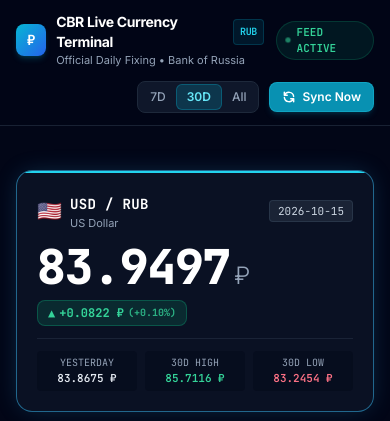
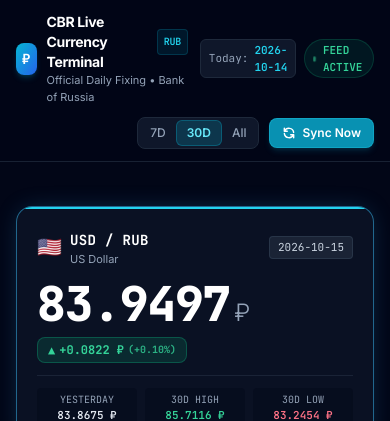
Before and after one commit to ho3einalik/price-chart, a FastAPI app: page / in a window 390 px wide. Shown: the top 421 px of the page. Run offline with FastAPI, Linux system fonts and the light colour scheme; data comes from the database, SQL or seed files in the repository; some libraries are stand-ins or nearby versions.

Commit message:
feat(ui): display real calendar today date in header independent of CBR fixing date

```diff
--- a/app/main.py
+++ b/app/main.py
@@ -108,7 +108,12 @@
 @app.get("/", response_class=HTMLResponse)
 async def serve_dashboard(request: Request):
     """Renders the main institutional dark mode dashboard."""
-    return templates.TemplateResponse(request=request, name="index.html")
+    real_today = date.today().strftime("%Y-%m-%d")
+    return templates.TemplateResponse(
+        request=request,
+        name="index.html",
+        context={"real_today": real_today}
+    )
 
 
 @app.get("/api/dashboard-data")
@@ -130,6 +135,7 @@
 
     data = get_dashboard_data(parsed_days)
     data["backfill_status"] = backfill_state
+    data["real_today"] = date.today().strftime("%Y-%m-%d")
     return JSONResponse(content=data)
 
 
--- a/app/templates/index.html
+++ b/app/templates/index.html
@@ -115,10 +115,16 @@
           </div>
         </div>
 
-        <!-- Live Status Pill (Mobile) -->
-        <div class="flex md:hidden items-center gap-1.5 px-2 py-0.5 rounded-full bg-emerald-500/10 border border-emerald-500/20 text-emerald-400 text-[11px]">
-          <span class="w-1.5 h-1.5 rounded-full bg-emerald-400 animate-pulse-dot"></span>
-          <span class="font-mono font-semibold">FEED ACTIVE</span>
+        <!-- Live Status Pill & Real Date (Mobile) -->
+        <div class="flex md:hidden items-center gap-2">
+          <div class="flex items-center gap-1.5 px-2 py-0.5 rounded-md bg-slate-900 border border-slate-800 text-[11px] font-mono" title="Real Calendar Date">
+            <span class="text-slate-400">Today:</span>
+            <span id="badge-real-today-mobile" class="text-cyan-400 font-semibold">{{ real_today if real_today else '--' }}</span>
+          </div>
+          <div class="flex items-center gap-1.5 px-2 py-0.5 rounded-full bg-emerald-500/10 border border-emerald-500/20 text-emerald-400 text-[11px]">
+            <span class="w-1.5 h-1.5 rounded-full bg-emerald-400 animate-pulse-dot"></span>
+            <span class="font-mono font-semibold">FEED ACTIVE</span>
+          </div>
         </div>
       </div>
 
@@ -127,8 +133,17 @@
 
         <!-- Live Status Badges (Desktop) -->
         <div class="hidden sm:flex items-center gap-2 text-xs">
+          <!-- Real Calendar Today Badge -->
+          <div class="flex items-center gap-1.5 px-2.5 py-1.5 rounded-lg bg-slate-900 border border-slate-800 text-slate-300" title="Real Calendar Date (Not Bank of Russia fixing date)">
+            <svg class="w-3.5 h-3.5 text-cyan-400" fill="none" stroke="currentColor" viewBox="0 0 24 24">
+              <path stroke-linecap="round" stroke-linejoin="round" stroke-width="2" d="M8 7V3m8 4V3m-9 8h10M5 21h14a2 2 0 002-2V7a2 2 0 00-2-2H5a2 2 0 00-2 2v12a2 2 0 002 2z"></path>
+            </svg>
+            <span class="text-slate-400 font-medium">Today:</span>
+            <span id="badge-real-today" class="font-mono font-semibold text-cyan-300">{{ real_today if real_today else '--' }}</span>
+          </div>
+
           <!-- Moscow 18:15 Auto-Sync Badge -->
-          <div class="flex items-center gap-1.5 px-2.5 py-1.5 rounded-lg bg-slate-900 border border-slate-800 text-slate-300" title="Scheduled to automatically update every day at 18:15 (6:15 PM) Moscow Time (MSK / UTC+3)">
+          <div class="hidden lg:flex items-center gap-1.5 px-2.5 py-1.5 rounded-lg bg-slate-900 border border-slate-800 text-slate-300" title="Scheduled to automatically update every day at 18:15 (6:15 PM) Moscow Time (MSK / UTC+3)">
             <span class="w-2 h-2 rounded-full bg-emerald-400 animate-pulse-dot"></span>
             <span class="text-slate-400">Auto-Sync:</span>
             <span class="font-mono font-medium text-slate-200">Daily @ 18:15 MSK</span>
@@ -804,7 +819,10 @@
           updateFocusedChart();
         }
 
-        // Header Last Synced
+        // Header Last Synced & Real Today Date
+        if (dashboardPayload.real_today) {
+          updateRealTodayBadge(dashboardPayload.real_today);
+        }
         if (dashboardPayload.last_synced) {
           const syncDate = new Date(dashboardPayload.last_synced);
           document.getElementById('badge-last-synced').textContent = syncDate.toLocaleTimeString([], { hour: '2-digit', minute: '2-digit' });
@@ -972,14 +990,42 @@
       showToast('CSV downloaded');
     }
 
+    // Update Real Calendar Today Badge
+    function updateRealTodayBadge(serverToday) {
+      let dateStr = serverToday;
+      let weekday = '';
+      if (dateStr) {
+        const parts = dateStr.split('-');
+        if (parts.length === 3) {
+          const d = new Date(parseInt(parts[0]), parseInt(parts[1]) - 1, parseInt(parts[2]));
+          weekday = d.toLocaleDateString('en-US', { weekday: 'short' });
+        }
+      } else {
+        const now = new Date();
+        const year = now.getFullYear();
+        const month = String(now.getMonth() + 1).padStart(2, '0');
+        const day = String(now.getDate()).padStart(2, '0');
+        dateStr = `${year}-${month}-${day}`;
+        weekday = now.toLocaleDateString('en-US', { weekday: 'short' });
+      }
+
+      const el = document.getElementById('badge-real-today');
+      if (el) el.textContent = weekday ? `${dateStr} (${weekday})` : dateStr;
+
+      const elMobile = document.getElementById('badge-real-today-mobile');
+      if (elMobile) elMobile.textContent = dateStr;
+    }
+
     // On Document Ready
     document.addEventListener('DOMContentLoaded', () => {
+      updateRealTodayBadge();
       initCharts();
       selectCurrency('USD');
       loadDashboardData();
 
       // Background periodic check every 60 seconds
       setInterval(loadDashboardData, 60000);
+      setInterval(updateRealTodayBadge, 60000);
     });
   </script>
 
```
